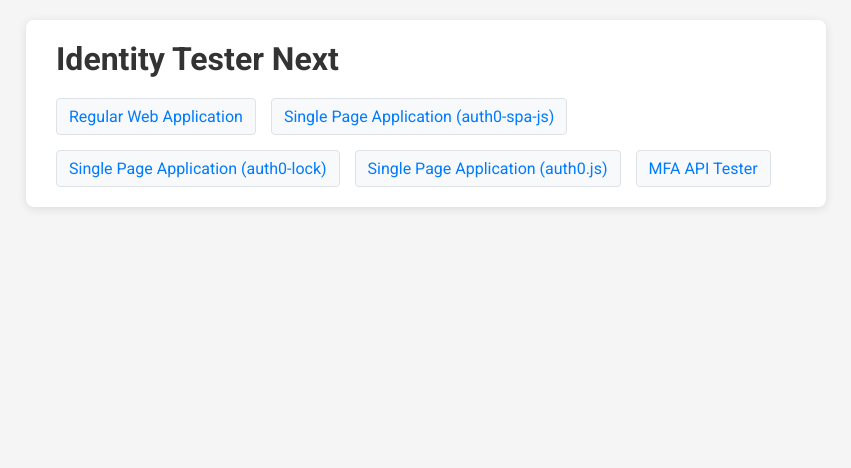
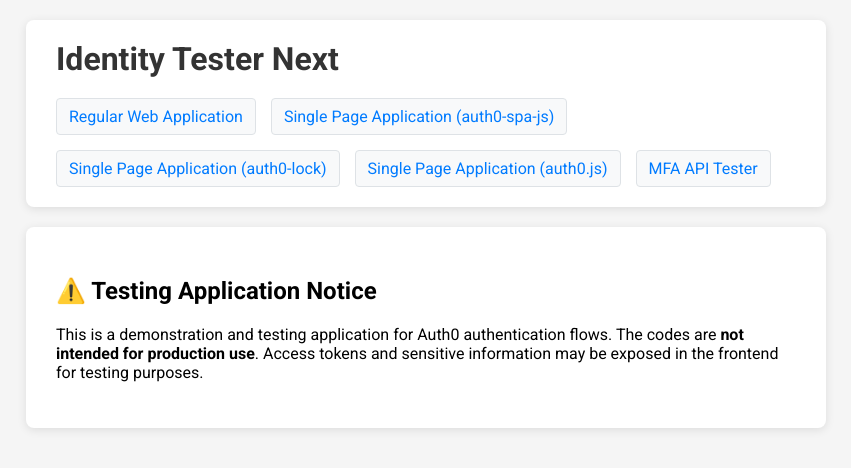
Before and after one commit to sfjt/identity-tester-next-2, a Next.js app: page / in a window 1280 px wide. Shown: the top 468 px of the page, without its empty margins (214-1065 px from the left). Built offline with nearby package versions, Linux system fonts and the light colour scheme.

Commit message:
Added security notice

```diff
--- a/src/app/page.tsx
+++ b/src/app/page.tsx
@@ -1,3 +1,8 @@
 export default function Home() {
-  return <></>
+  return (<main>
+    <section>
+      <h2>⚠️ Testing Application Notice</h2>
+      <p>This is a demonstration and testing application for Auth0 authentication flows. The codes are <strong>not intended for production use</strong>. Access tokens and sensitive information may be exposed in the frontend for testing purposes.</p>
+    </section>
+  </main>)
 }
```
Also changed, not shown: 2 other files (tests, documents, lock files or other folders).
